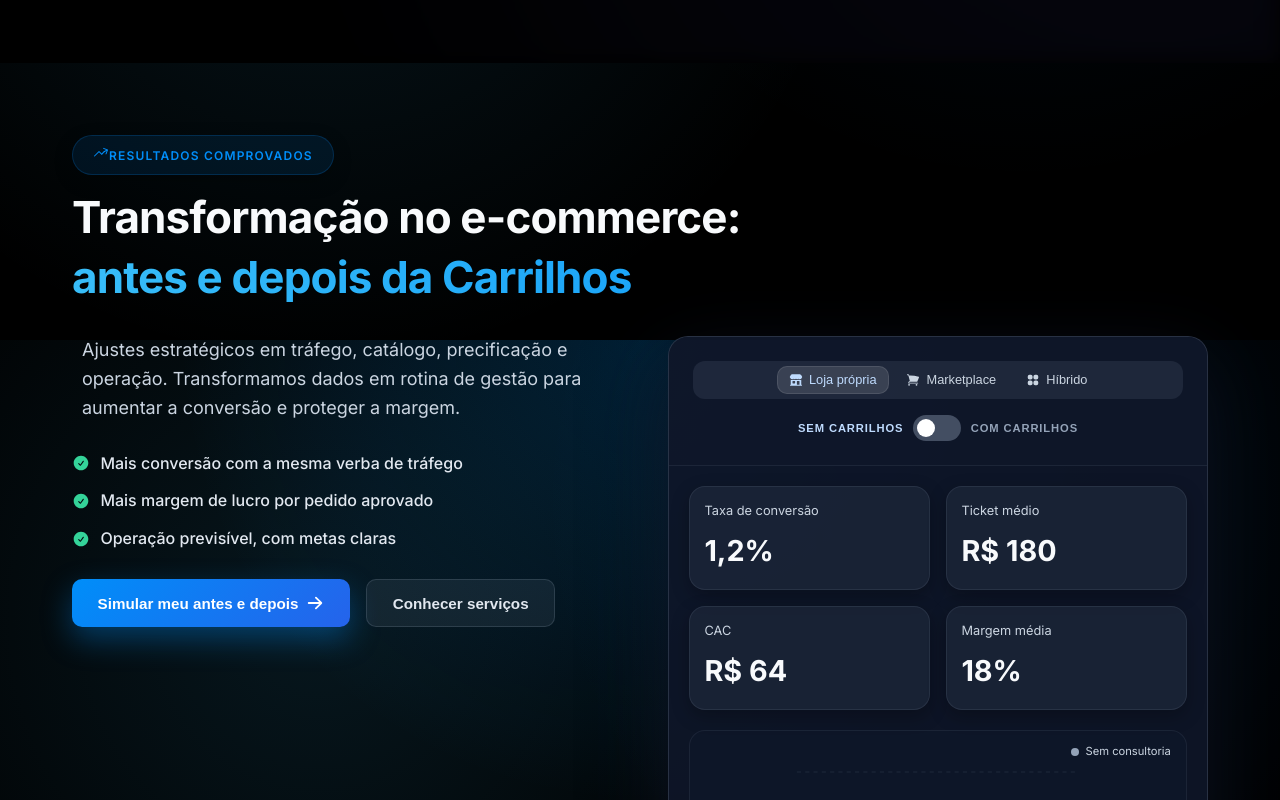
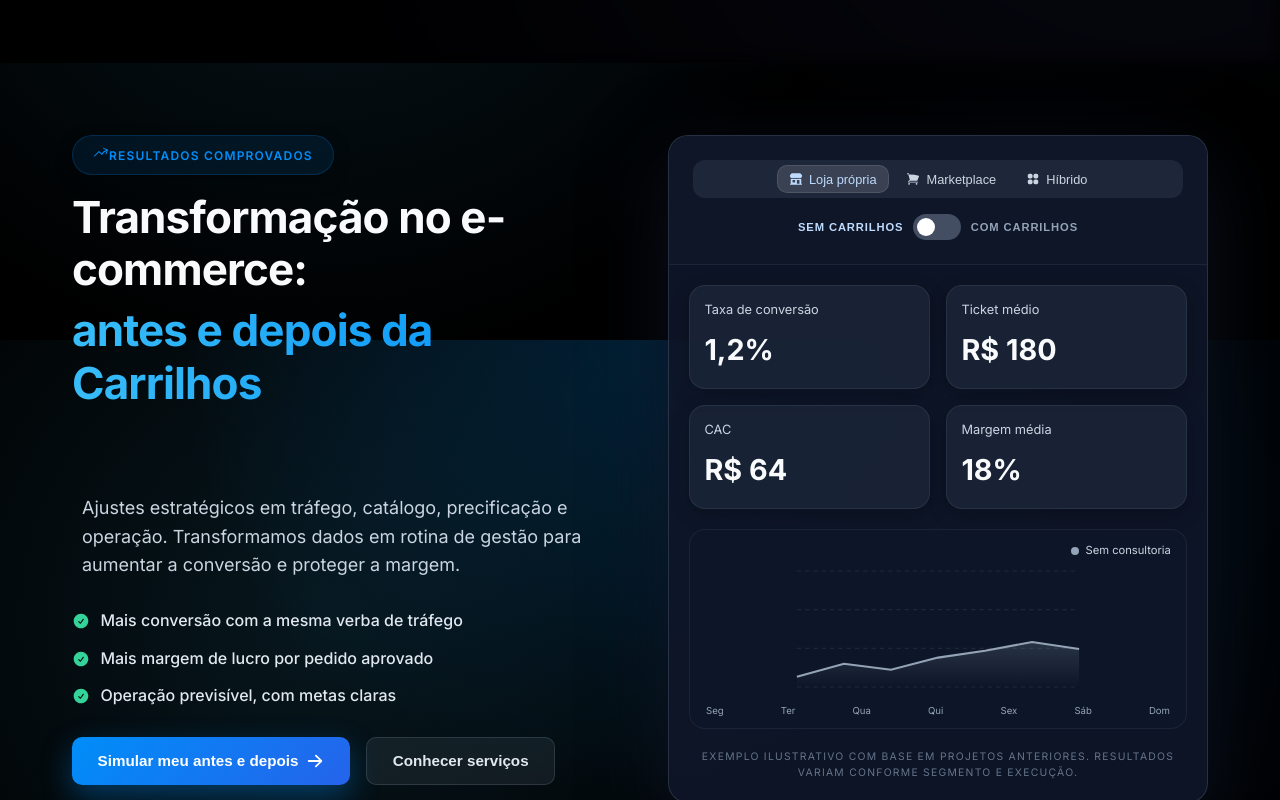
Before and after one commit to gjthec/carrilhos, a React (Create React App) app: page / in a window 1280 px wide. Shown: the part 2860-3660 px from the top of the page. Built offline with nearby package versions, Linux system fonts and the light colour scheme.

Commit message:
Align comparison header with content column

```diff
--- a/src/components/ComparisonSection.js
+++ b/src/components/ComparisonSection.js
@@ -60,6 +60,8 @@
   return (
     <section className="comparison ui-section reveal" id="comparativo">
       <div className="container">
+        <div className="comparison-grid">
+          <div className="comparison-content">
             <div className="section-header comparison-header">
               <span className="section-tag ui-badge">
                 <HiArrowTrendingUp size={16} />
@@ -70,9 +72,6 @@
                 <span className="comparison-title-highlight"> antes e depois da Carrilhos</span>
               </h2>
             </div>
-
-        <div className="comparison-grid">
-          <div className="comparison-content">
             <p className="section-description comparison-description">
               Ajustes estratégicos em tráfego, catálogo, precificação e operação. Transformamos dados em
               rotina de gestão para aumentar a conversão e proteger a margem.
```
Lines whose indentation alone changed are shown as unchanged.
